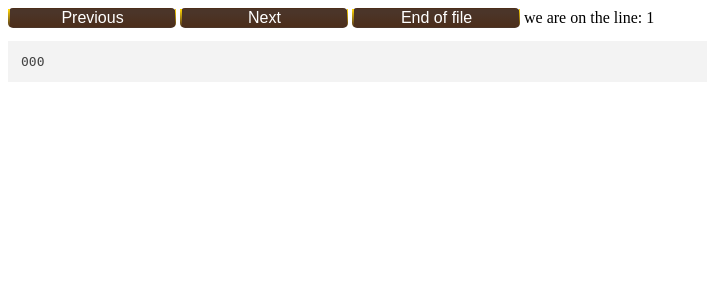
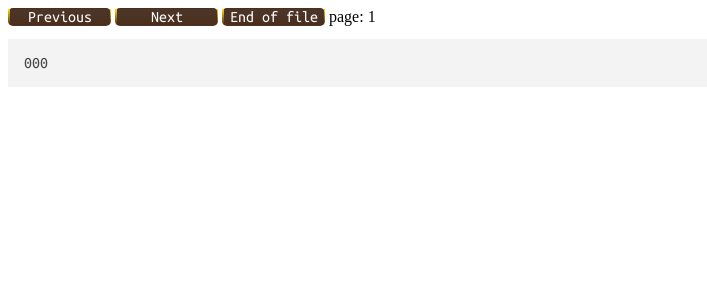
Before and after one commit to retraut/python-log-reader, a Flask app: template templates/code.html in a window 1280 px wide. Shown: the top 300 px of the page, without its empty margins (0-707 px from the left). Run offline with Flask 3, Linux system fonts and the light colour scheme; the template is opened without the code that fills it: most values are stand-ins (such as "Sample title", 1, 10 or a date in 2020); some libraries are stand-ins or nearby versions.

Commit message:
update with fonts and page number

```diff
--- a/app.py
+++ b/app.py
@@ -1,59 +1,53 @@
-from flask import Flask, render_template, request
+from flask import Flask, render_template, request, redirect, url_for
 import os
+
 app = Flask(__name__)
-
 
 # Port
 port = os.getenv('PORT')
 log_file = os.getenv('LOG_FILE')
 
-# Initialize the current line number as a global variable
-current_line_number = 0
+# Initialize the current page number and lines per page as global variables
+current_page_number = 1
+lines_per_page = 100
 
 @app.route('/')
-def display_code():
-    global current_line_number
+@app.route('/page/<int:page_number>')
+def display_code(page_number=1):
+    global current_page_number
+    current_page_number = page_number
+
     # Read the code file (change the path to your file)
     with open(log_file, 'r') as file:
         code_lines = file.readlines()
 
-    # Determine the range of lines to display (100 lines at a time)
-    if current_line_number > 0:
-        start_line = current_line_number
-        end_line = current_line_number + 100
-        current_code = '\n'.join(code_lines[start_line:end_line])
-    else:
-        current_code = '\n'.join(code_lines[-100:])
-    return render_template('code.html', code=current_code, current_line_number=current_line_number)
+    # Determine the range of lines to display based on the current page
+    start_line = (current_page_number - 1) * lines_per_page
+    end_line = start_line + lines_per_page
+    current_code = '\n'.join(code_lines[start_line:end_line])
+
+    return render_template('code.html', code=current_code, current_page_number=current_page_number)
 
 @app.route('/next')
 def next_lines():
-    global current_line_number
-    with open(log_file, 'r') as file:
-        code_lines = file.readlines()
-        max_code_lines = len(code_lines)
-    current_line_number += 100
-    if current_line_number >= max_code_lines:
-       message = "the end of file, see the last 100 strings"
-       current_line_number = max_code_lines - 100
-    return display_code()
+    global current_page_number
+    current_page_number += 1
+    return redirect(url_for('display_code', page_number=current_page_number))
 
 @app.route('/previous')
 def previous_lines():
-    global current_line_number
-    current_line_number -= 100
-    if current_line_number < 0:
-        current_line_number = 0
-    return display_code()
+    global current_page_number
+    current_page_number = max(1, current_page_number - 1)
+    return redirect(url_for('display_code', page_number=current_page_number))
 
 @app.route('/end')
 def to_the_end():
-    global current_line_number
+    global current_page_number
     with open(log_file, 'r') as file:
         code_lines = file.readlines()
-        max_code_lines = len(code_lines)
-    current_line_number = max_code_lines - 100
-    return display_code()
+        max_pages = (len(code_lines) - 1) // lines_per_page + 1
+    current_page_number = max_pages
+    return redirect(url_for('display_code', page_number=current_page_number))
 
 if __name__ == '__main__':
-    app.run(host="0.0.0.0",port=port)
+    app.run(host="0.0.0.0", port=port)
--- a/templates/code.html
+++ b/templates/code.html
@@ -1,11 +1,14 @@
 <!DOCTYPE html>
 <html>
 <head>
-    <link rel="stylesheet" href="https://cdnjs.cloudflare.com/ajax/libs/highlight.js/11.3.1/styles/default.min.css">
-    <script src="https://cdnjs.cloudflare.com/ajax/libs/highlight.js/11.3.1/highlight.min.js"></script>
+    <link rel="stylesheet" href="https://cdnjs.cloudflare.com/ajax/libs/highlight.js/11.9.0/styles/default.min.css">
+    <script src="https://cdnjs.cloudflare.com/ajax/libs/highlight.js/11.9.0/highlight.min.js"></script>
+    <link rel="stylesheet" type="text/css" href="http://fonts.googleapis.com/css?family=Ubuntu Mono:regular,bold&subset=Latin">
+
     <style>
         #code {
-            white-space: pre;
+          white-space: pre;
+          font-family: Ubuntu Mono;
         }
         .btn {
           @apply font-bold py-2 px-4 rounded;
@@ -19,14 +22,14 @@
 
         .pure_css_button {
           display: inline-block;
-          width: 165px;
+          width: 100px;
           text-align: center;
           color: #fff;
           text-decoration: none;
           background: linear-gradient(180deg, #4b3529 21%, #4c2e1a 100%);
           border-radius: 5px;
           border: 1px solid #ffffff;
-          font-family: Arial;
+          font-family: Ubuntu Mono;
           font-weight: normal;
           border-left: 2px solid #e5ccaf;
           border-image: linear-gradient(to bottom, #ffd400, rgba(0, 0, 0, 0)) 0 100%;
@@ -40,13 +43,15 @@
     <a href="/previous" class="pure_css_button">Previous</a>
     <a href="/next" class="pure_css_button">Next</a>
     <a href="/end" class="pure_css_button">End of file</a>
-    we are on the line: {{ current_line_number }}
+    page: {{ current_page_number }}
 
     <pre><code id="code">{{ code | safe }}</code></pre>
 
     <script>
         document.addEventListener('DOMContentLoaded', (event) => {
             document.querySelectorAll('pre code').forEach((block) => {
+                hljs.initHighlightingOnLoad();
+                hljs.lineNumbersBlock(block);
                 hljs.highlightBlock(block);
             });
         });
```
Also changed, not shown: 1 other file.
